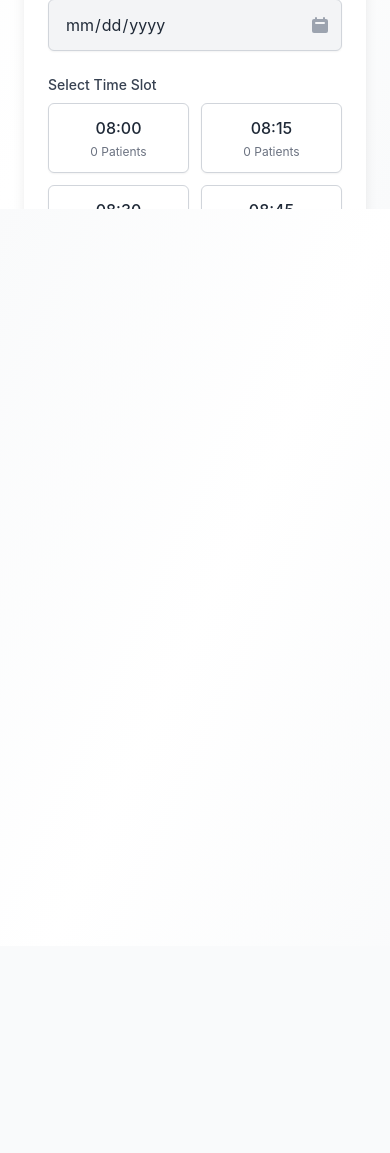
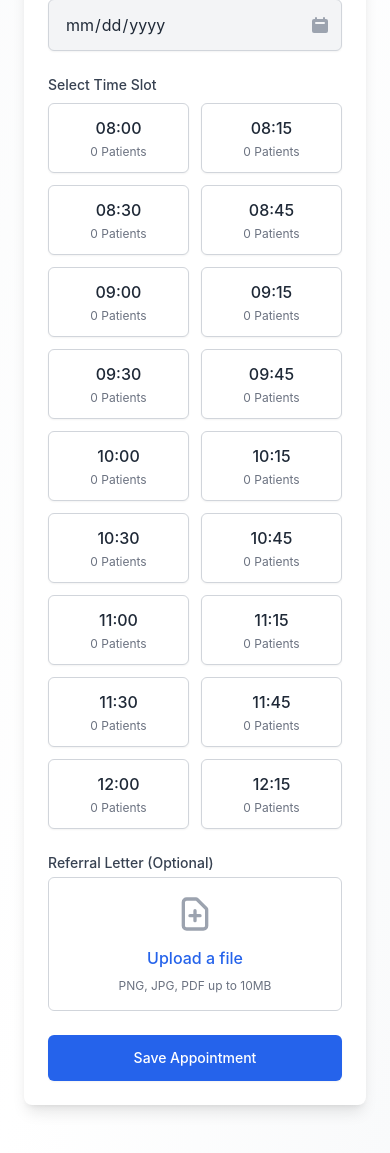
Before and after one commit to alqaseer/clinic, a Django app: a page that uses core/templates/base.html in a window 390 px wide. Shown: the part 635-1788 px from the top of the page. Before the commit the page ends 844 px from the top, so only its background shows below. Run offline with Django 5.2, Linux system fonts and the light colour scheme; a user stored in the database is signed in; data comes from the database, SQL or seed files in the repository; some libraries are stand-ins or nearby versions.

Commit message:
fixing base.html

```diff
--- a/core/templates/base.html
+++ b/core/templates/base.html
@@ -20,11 +20,40 @@
             },
         }
     </script>
+    <style>
+        /* Custom CSS for proper mobile viewport handling */
+        .mobile-safe-height {
+            min-height: 100vh;
+            min-height: 100dvh; /* Dynamic viewport height for modern browsers */
+        }
+
+        @supports (height: 100dvh) {
+            .mobile-safe-height {
+                min-height: 100dvh;
+            }
+        }
+
+        /* Ensure proper scrolling on mobile */
+        @media (max-width: 768px) {
+            .main-container {
+                min-height: 100vh;
+                min-height: 100dvh;
+                display: flex;
+                flex-direction: column;
+            }
+
+            .main-content {
+                flex: 1;
+                overflow-y: auto;
+                -webkit-overflow-scrolling: touch;
+            }
+        }
+    </style>
 </head>
 <body class="bg-gradient-to-br from-gray-50 via-white to-gray-50 text-gray-800 font-sf">
 
     <!-- Main Container -->
-    <div class="flex h-screen">
+    <div class="flex md:h-screen main-container mobile-safe-height">
 
         <!-- Sidebar (Desktop) -->
         <aside class="bg-white/80 backdrop-blur-lg w-72 hidden md:flex flex-col shadow-xl">
@@ -178,8 +207,8 @@
 
 
         <!-- Main Content -->
-        <main class="flex-1 bg-gradient-to-br from-gray-50 via-white to-gray-50 p-6 overflow-y-auto pt-16 md:pt-6">
-            <div class="max-w-7xl mx-auto">
+        <main class="flex-1 bg-gradient-to-br from-gray-50 via-white to-gray-50 p-6 overflow-y-auto pt-16 md:pt-6 main-content">
+            <div class="max-w-7xl mx-auto pb-6">
                 {% block content %}
                 {% endblock %}
             </div>
```
